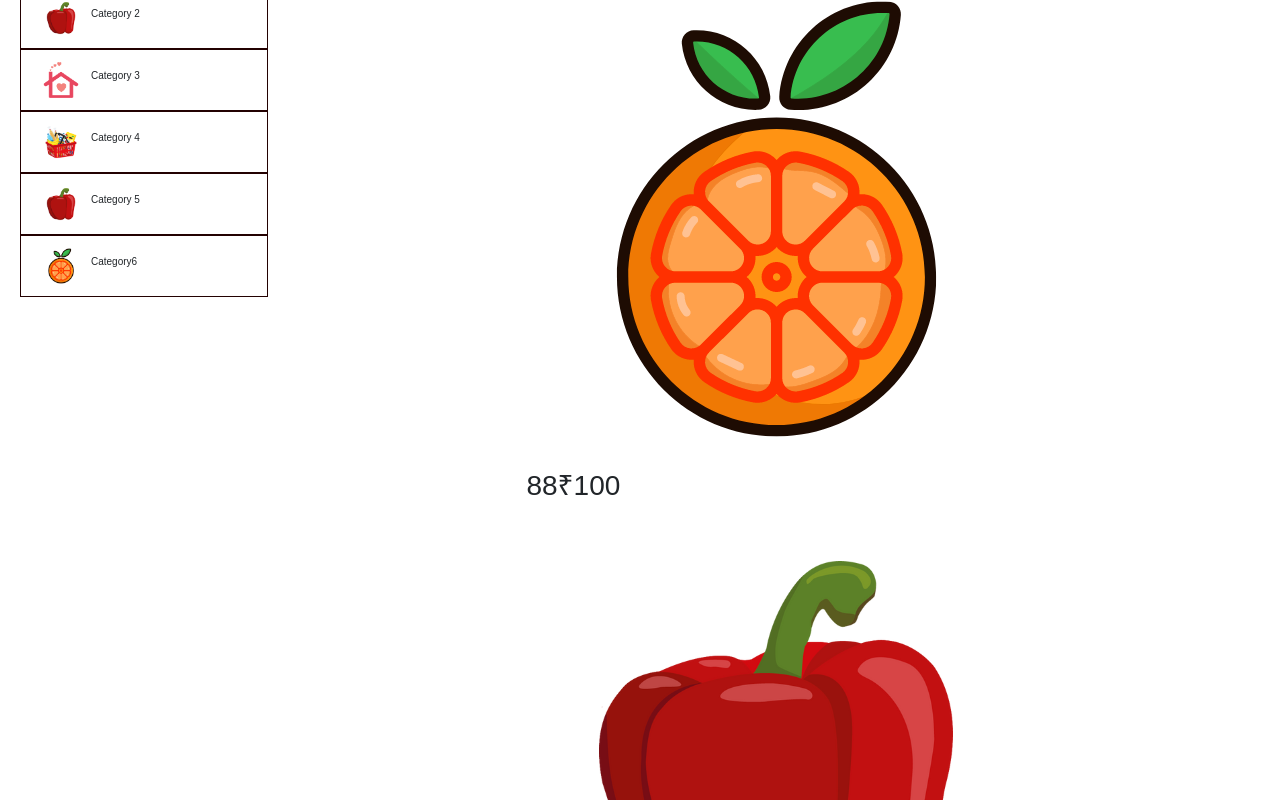
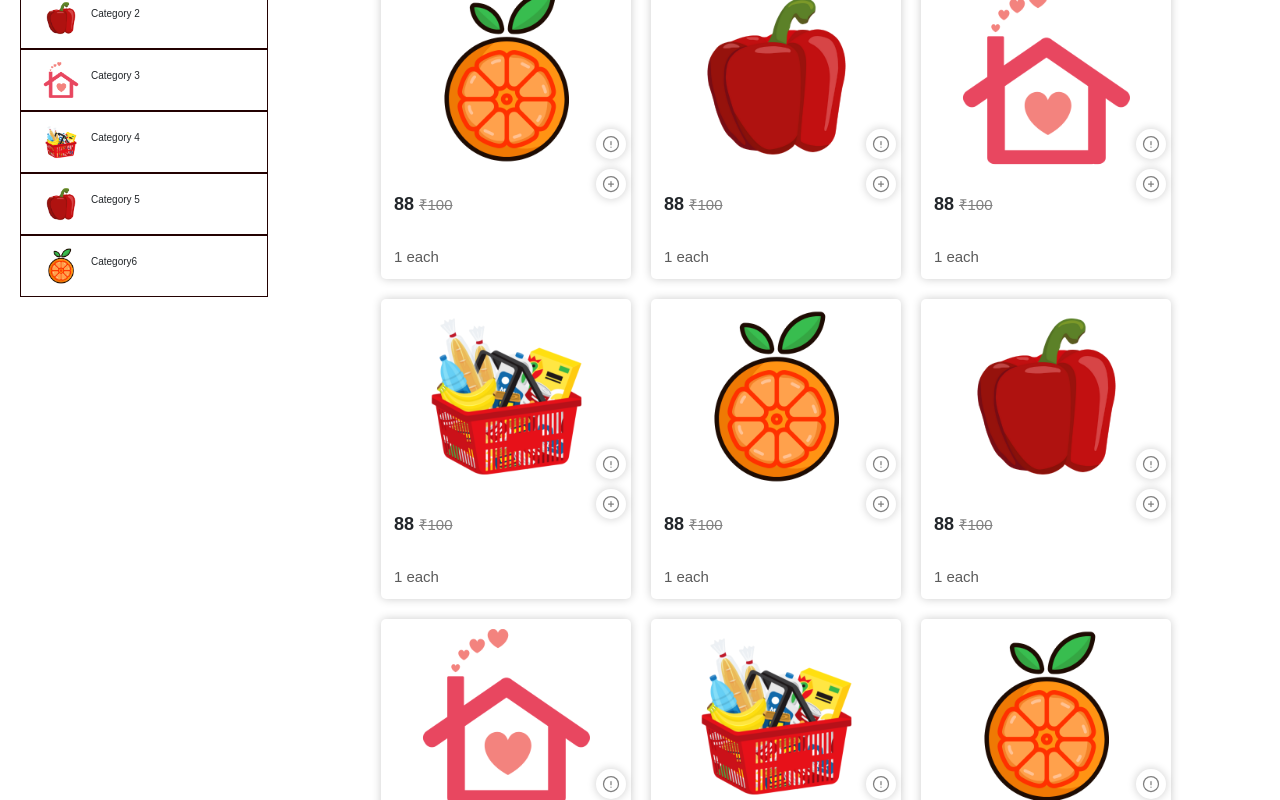
Before and after one commit to Supsource/BuyIT, a React (Create React App) app: page / in a window 1280 px wide. Shown: the part 1000-1800 px from the top of the page. Built offline with nearby package versions, Linux system fonts and the light colour scheme.

Commit message:
updated product cart to render trending products in home page

```diff
--- a/src/Components/Product/ProductCart.js
+++ b/src/Components/Product/ProductCart.js
@@ -1,4 +1,5 @@
 import React from 'react'
+import './ProductCart.css'
 
 const ProductCart = ({data}) => {
   return (
@@ -13,10 +14,24 @@ const ProductCart = ({data}) => {
             }
             <span>₹{data.productprice}</span></h3>
         </div>
-        <div className='s3'></div>
-        <div className='addbtn'> </div>
+        <div className='s3'>
+          <p>{data.counttype}</p>
+        </div>
+        <div className='addbtn'>
+        <svg xmlns="http://www.w3.org/2000/svg" fill="none" viewBox="0 0 24 24" strokeWidth={1.5} stroke="currentColor" className="w-6 h-6">
+  <path strokeLinecap="round" strokeLinejoin="round" d="M12 9v3.75m9-.75a9 9 0 11-18 0 9 9 0 0118 0zm-9 3.75h.008v.008H12v-.008z" />
+</svg>
+
+<svg xmlns="http://www.w3.org/2000/svg" fill="none" viewBox="0 0 24 24" strokeWidth={1.5} stroke="currentColor" className="w-6 h-6">
+  <path strokeLinecap="round" strokeLinejoin="round" d="M12 9v6m3-3H9m12 0a9 9 0 11-18 0 9 9 0 0118 0z" />
+</svg>
+
+
+
+
+        </div>
     </div>
   )
 }
 
-export default ProductCart
+export default ProductCart;
```
